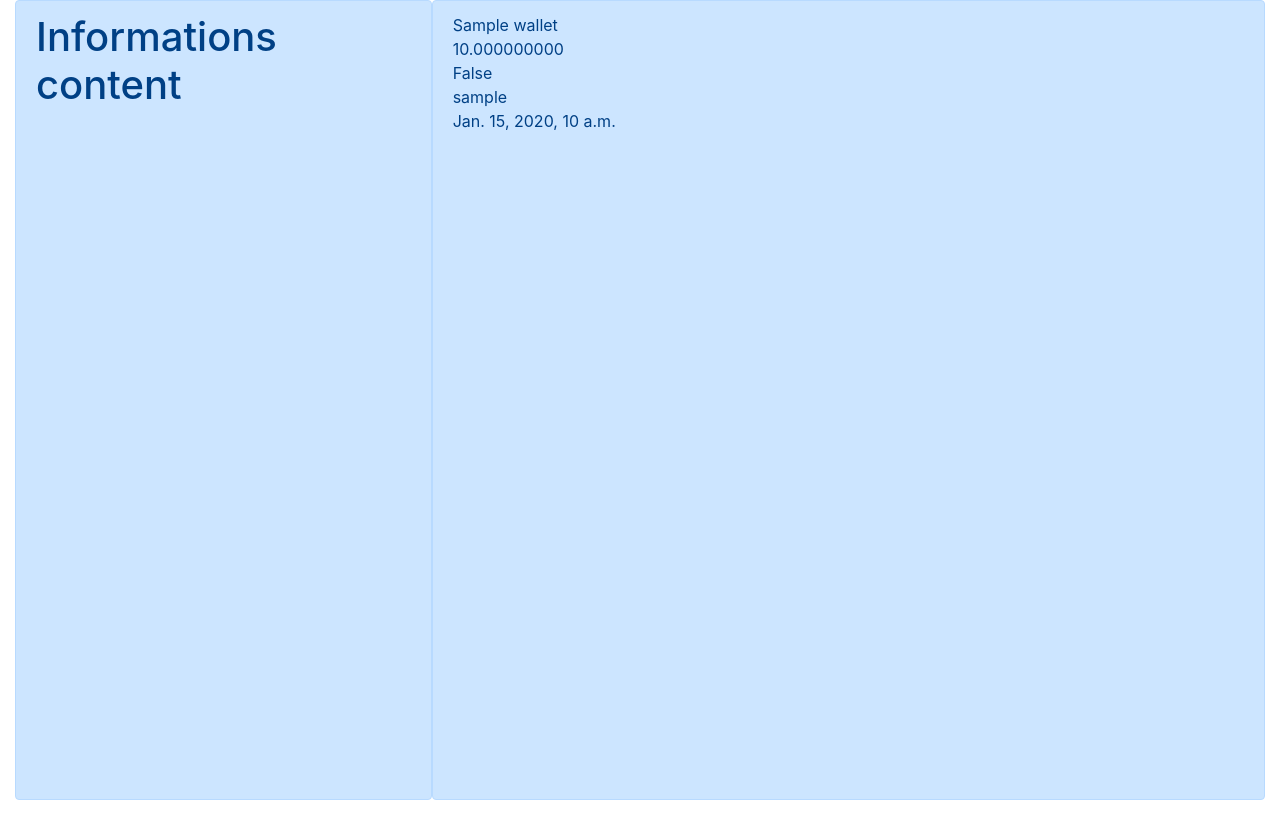
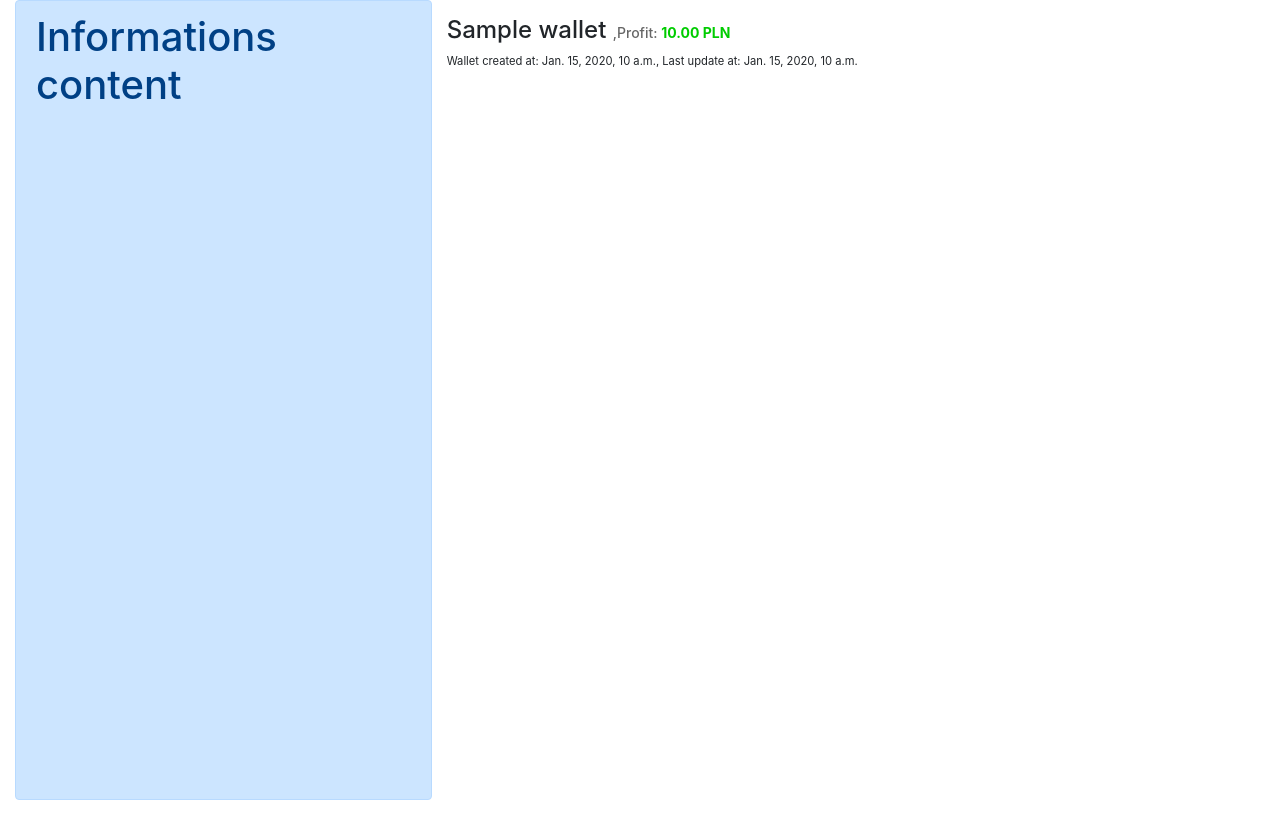
Before and after one commit to kazaname/StockGame, a Django app: a page that uses stock_wallet/templates/stock_wallet/wallet_detail.html in a window 1280 px wide. Shown: the part 56-872 px from the top of the page. Run offline with Django 3.2, Linux system fonts and the light colour scheme; tables that the repository leaves empty hold one stand-in row (values such as "Sample post"); some libraries are stand-ins or nearby versions.

Commit message:
First view for wallet detail template.

```diff
--- a/stock_wallet/templates/stock_wallet/wallet_detail.html
+++ b/stock_wallet/templates/stock_wallet/wallet_detail.html
@@ -6,12 +6,16 @@
 {% endblock head_content %}
 
 {% block bottomcontent %}
-<div class="alert alert-primary" role="alert" style="min-height: 800px;">
-    {{ object.name }} <br/>
-    {{ object.total_profit }} <br/>
-    {{ object.is_private }} <br/>
-    {{ object.slug }} <br/>
-    {{ object.created_at }} <br/>
+<div class="container-fluid mt-3" style="min-height: 800px;">
+    <h4>{{ object.name }} <span class="desc">,Profit:
+        {% if object.total_profit >= 0 %}
+            <strong class="sucessProfit">{{ object.total_profit|floatformat:2 }} PLN</strong>
+        {% else %}
+            <strong class="failProfit">{{ object.total_profit|floatformat:2 }} PLN</strong>
+        {% endif %}
+    </span></h4>
+
+    <div class="walletDateIndex">Wallet created at: {{ object.created_at }}, Last update at: {{ object.updated_at }}</div>
+
 </div>
-
 {% endblock bottomcontent %}
```
